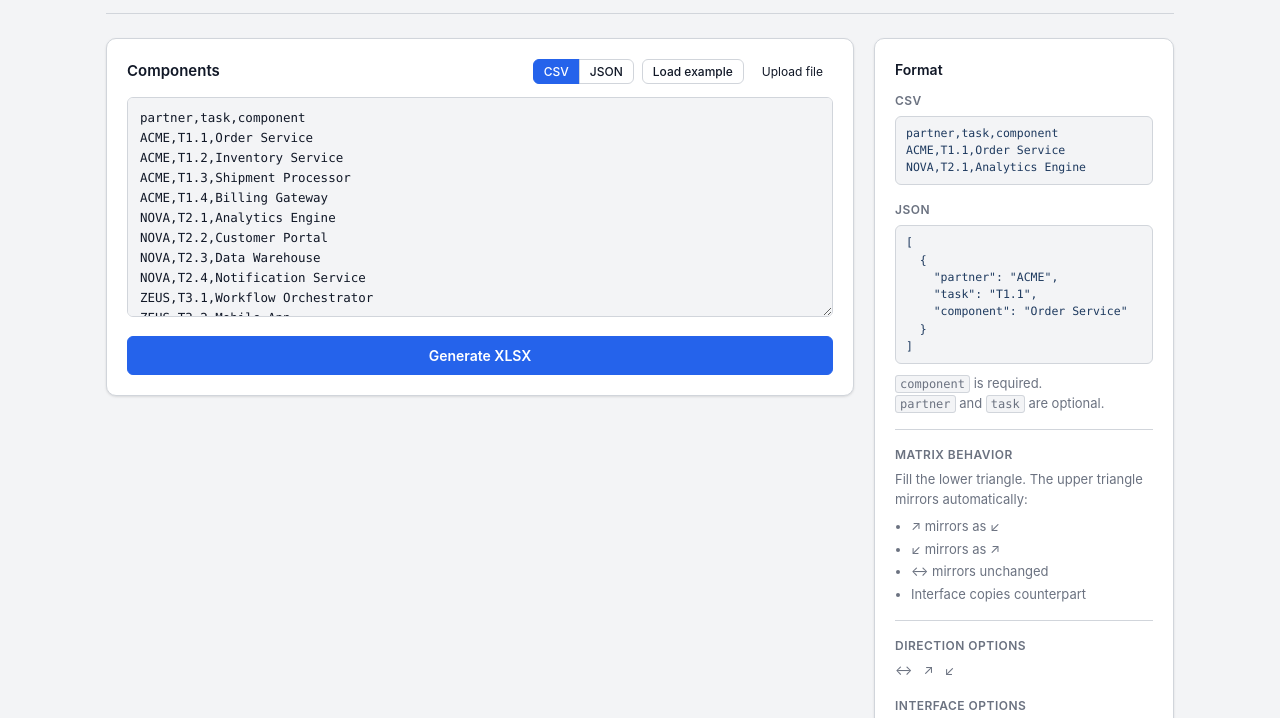
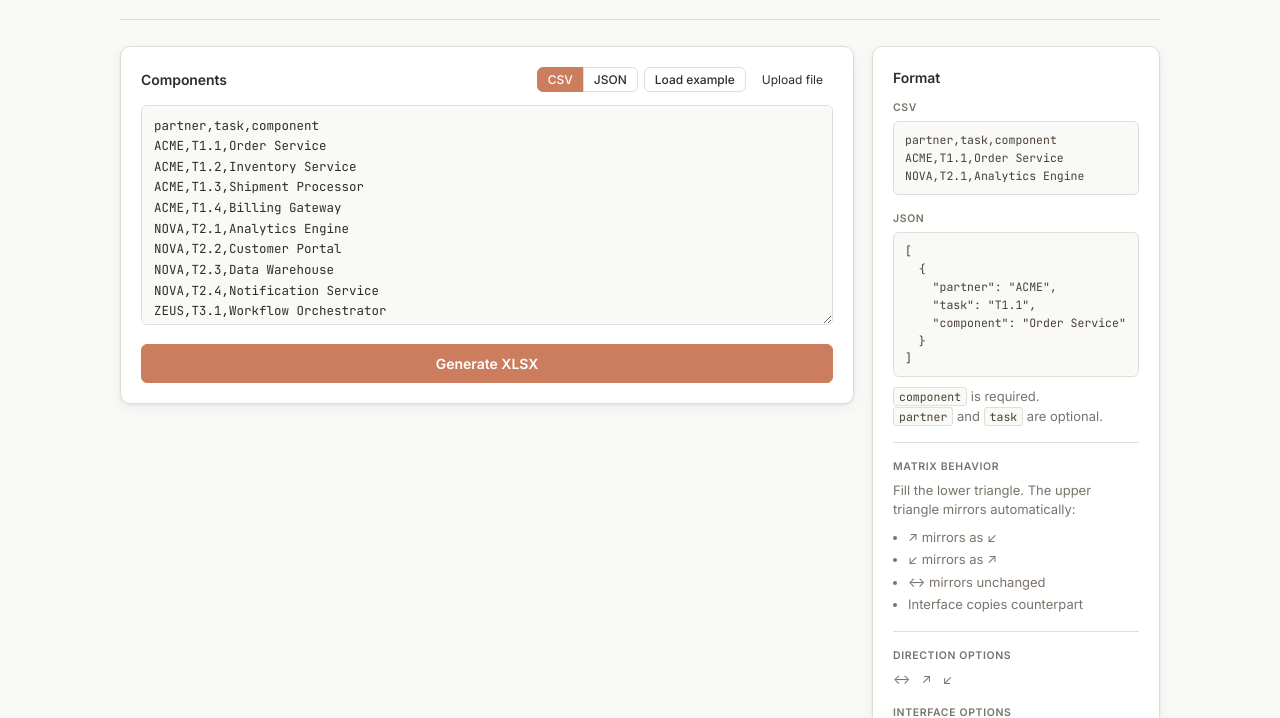
Before and after one commit to giannistbsnet/integration-matrix-generator, a website built with Vite: page web/index.html in a window 1280 px wide. Shown: the part 89-807 px from the top of the page. Built offline with nearby package versions, Linux system fonts and the light colour scheme.

Commit message:
Redesign UI: Inter font, warm neutral palette, clean cards

```diff
--- a/web/index.html
+++ b/web/index.html
@@ -4,6 +4,9 @@
   <meta charset="UTF-8" />
   <meta name="viewport" content="width=device-width, initial-scale=1.0" />
   <title>Integration Matrix Generator</title>
+  <link rel="preconnect" href="https://fonts.googleapis.com">
+  <link rel="preconnect" href="https://fonts.gstatic.com" crossorigin>
+  <link href="https://fonts.googleapis.com/css2?family=Inter:wght@400;500;600;700&family=JetBrains+Mono:wght@400;500&display=swap" rel="stylesheet">
 </head>
 <body>
   <div class="app">
--- a/web/src/style.css
+++ b/web/src/style.css
@@ -1,54 +1,56 @@
 :root {
-  --bg: #f3f4f6;
-  --surface: #ffffff;
-  --border: #d1d5db;
-  --border-focus: #2563eb;
-  --primary: #2563eb;
-  --primary-hover: #1d4ed8;
-  --primary-active: #1e40af;
-  --text: #111827;
-  --text-muted: #6b7280;
-  --text-code: #1e3a5f;
-  --error-text: #b91c1c;
-  --error-bg: #fef2f2;
-  --error-border: #fca5a5;
-  --success-text: #15803d;
-  --success-bg: #f0fdf4;
-  --success-border: #86efac;
+  --bg: #F9F9F7;
+  --surface: #FFFFFF;
+  --border: #E3DDD6;
+  --border-focus: #CC7D5E;
+  --primary: #CC7D5E;
+  --primary-hover: #B56A4A;
+  --primary-active: #9E5838;
+  --text: #2D2D2B;
+  --text-muted: #7A736A;
+  --text-code: #4A3F35;
+  --error-text: #991B1B;
+  --error-bg: #FEF2F2;
+  --error-border: #FECACA;
+  --success-text: #166534;
+  --success-bg: #F0FDF4;
+  --success-border: #BBF7D0;
   --radius: 6px;
   --radius-lg: 10px;
-  --shadow: 0 1px 3px rgba(0,0,0,0.08), 0 1px 2px rgba(0,0,0,0.04);
+  --shadow: 0 1px 3px rgba(0,0,0,0.07), 0 4px 16px rgba(0,0,0,0.05);
 }
 
 *, *::before, *::after { box-sizing: border-box; margin: 0; padding: 0; }
 
 body {
-  font-family: -apple-system, BlinkMacSystemFont, 'Segoe UI', Roboto, sans-serif;
+  font-family: 'Inter', -apple-system, BlinkMacSystemFont, 'Segoe UI', sans-serif;
   font-size: 14px;
   line-height: 1.5;
   color: var(--text);
   background: var(--bg);
   min-height: 100vh;
+  -webkit-font-smoothing: antialiased;
 }
 
 /* ─── Layout ──────────────────────────────────────────────────────────────── */
 
 .app {
-  max-width: 1100px;
+  max-width: 1080px;
   margin: 0 auto;
-  padding: 0 16px 48px;
+  padding: 0 20px 56px;
 }
 
 .header {
-  padding: 28px 0 20px;
+  padding: 32px 0 22px;
   border-bottom: 1px solid var(--border);
-  margin-bottom: 24px;
+  margin-bottom: 26px;
 }
 
 .header h1 {
   font-size: 20px;
   font-weight: 700;
   color: var(--text);
+  letter-spacing: -0.01em;
   margin-bottom: 4px;
 }
 
@@ -59,8 +61,8 @@ body {
 
 .main {
   display: grid;
-  grid-template-columns: 1fr 300px;
-  gap: 20px;
+  grid-template-columns: 1fr 288px;
+  gap: 18px;
   align-items: start;
 }
 
@@ -88,14 +90,15 @@ body {
 }
 
 .panel-header h2 {
-  font-size: 15px;
+  font-size: 14px;
   font-weight: 600;
   color: var(--text);
+  letter-spacing: -0.005em;
 }
 
 .panel-actions {
   display: flex;
-  gap: 8px;
+  gap: 6px;
   align-items: center;
   flex-wrap: wrap;
 }
@@ -106,20 +109,25 @@ body {
   width: 100%;
   min-height: 220px;
   padding: 10px 12px;
-  font-family: 'SF Mono', 'Fira Code', Consolas, monospace;
+  font-family: 'JetBrains Mono', 'SF Mono', 'Fira Code', Consolas, monospace;
   font-size: 12.5px;
-  line-height: 1.6;
+  line-height: 1.65;
   color: var(--text);
   background: var(--bg);
   border: 1px solid var(--border);
   border-radius: var(--radius);
   resize: vertical;
   outline: none;
-  transition: border-color 0.15s;
+  transition: border-color 0.15s, background 0.15s;
 }
 
-#input:focus { border-color: var(--border-focus); background: #fff; }
-#input::placeholder { color: #9ca3af; }
+#input:focus {
+  border-color: var(--border-focus);
+  background: #FFFFFF;
+  box-shadow: 0 0 0 3px rgba(204,125,94,0.12);
+}
+
+#input::placeholder { color: #B5ADA5; }
 
 /* ─── Buttons ─────────────────────────────────────────────────────────────── */
 
@@ -128,15 +136,16 @@ button, .file-label {
   align-items: center;
   gap: 5px;
   padding: 6px 12px;
-  font-family: inherit;
+  font-family: 'Inter', sans-serif;
   font-size: 13px;
   font-weight: 500;
   border-radius: var(--radius);
   cursor: pointer;
-  transition: background 0.12s, border-color 0.12s, color 0.12s;
+  transition: background 0.12s, border-color 0.12s, color 0.12s, transform 0.12s, box-shadow 0.12s;
   border: 1px solid transparent;
   text-decoration: none;
   white-space: nowrap;
+  -webkit-font-smoothing: antialiased;
 }
 
 .btn-primary {
@@ -151,16 +160,32 @@ button, .file-label {
   margin-top: 14px;
   border-radius: var(--radius);
 }
-.btn-primary:hover { background: var(--primary-hover); border-color: var(--primary-hover); }
-.btn-primary:active { background: var(--primary-active); }
-.btn-primary:disabled { opacity: 0.6; cursor: not-allowed; }
+
+.btn-primary:hover {
+  background: var(--primary-hover);
+  border-color: var(--primary-hover);
+  transform: translateY(-1px);
+  box-shadow: 0 4px 10px rgba(204,125,94,0.28);
+}
+
+.btn-primary:active {
+  background: var(--primary-active);
+  transform: translateY(0);
+  box-shadow: none;
+}
+
+.btn-primary:disabled { opacity: 0.55; cursor: not-allowed; transform: none; box-shadow: none; }
 
 .btn-outline {
-  background: transparent;
+  background: var(--surface);
   color: var(--text);
   border-color: var(--border);
+  font-size: 12px;
 }
-.btn-outline:hover { background: var(--bg); border-color: #9ca3af; }
+.btn-outline:hover {
+  background: var(--bg);
+  border-color: #C8C0B6;
+}
 .btn-outline.btn-active {
   background: var(--primary);
   color: #fff;
@@ -171,7 +196,7 @@ button, .file-label {
 
 .example-toggle { display: flex; gap: 0; }
 .example-toggle .btn-sm:first-child { border-radius: var(--radius) 0 0 var(--radius); }
-.example-toggle .btn-sm:last-child { border-radius: 0 var(--radius) var(--radius) 0; margin-left: -1px; }
+.example-toggle .btn-sm:last-child  { border-radius: 0 var(--radius) var(--radius) 0; margin-left: -1px; }
 
 input[type="file"] { display: none; }
 
@@ -204,15 +229,17 @@ input[type="file"] { display: none; }
 .help-panel h2 {
   font-size: 14px;
   font-weight: 600;
+  color: var(--text);
   margin-bottom: 12px;
+  letter-spacing: -0.005em;
 }
 
 .help-panel h3 {
-  font-size: 12px;
+  font-size: 10.5px;
   font-weight: 600;
   color: var(--text-muted);
   text-transform: uppercase;
-  letter-spacing: 0.04em;
+  letter-spacing: 0.06em;
   margin: 16px 0 6px;
 }
 
@@ -229,16 +256,16 @@ input[type="file"] { display: none; }
   background: var(--bg);
   border: 1px solid var(--border);
   border-radius: var(--radius);
-  padding: 8px 10px;
-  font-family: 'SF Mono', 'Fira Code', Consolas, monospace;
+  padding: 9px 11px;
+  font-family: 'JetBrains Mono', 'SF Mono', Consolas, monospace;
   font-size: 11.5px;
-  line-height: 1.5;
+  line-height: 1.55;
   overflow-x: auto;
   color: var(--text-code);
 }
 
 .help-panel ul {
-  padding-left: 16px;
+  padding-left: 15px;
   font-size: 13px;
   color: var(--text-muted);
 }
@@ -246,12 +273,13 @@ input[type="file"] { display: none; }
 .help-panel li { margin-bottom: 3px; }
 
 .help-panel code {
-  font-family: 'SF Mono', 'Fira Code', Consolas, monospace;
-  font-size: 12px;
+  font-family: 'JetBrains Mono', 'SF Mono', Consolas, monospace;
+  font-size: 11.5px;
   background: var(--bg);
   border: 1px solid var(--border);
   border-radius: 3px;
-  padding: 1px 4px;
+  padding: 1px 5px;
+  color: var(--text-code);
 }
 
 .help-divider {
```
